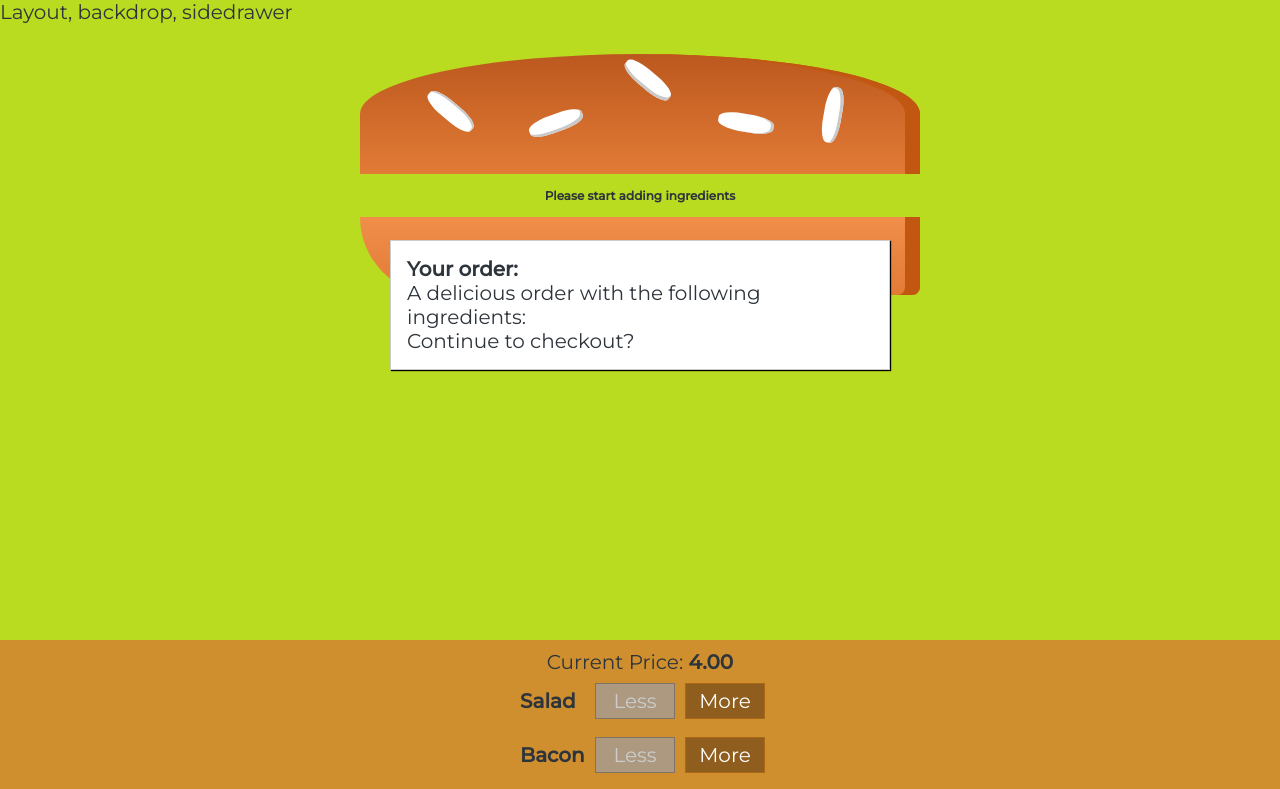
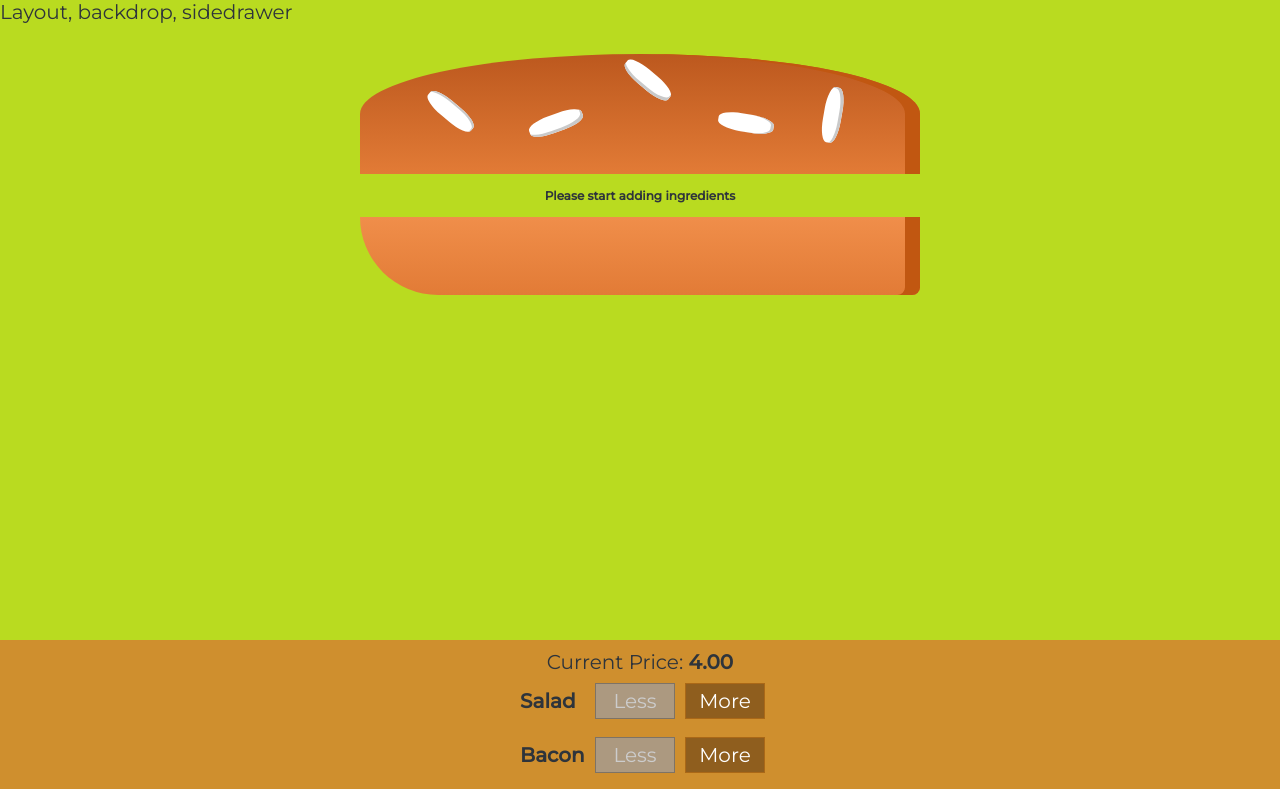
Before and after one commit to diego-c/react-complete-guide, a React app in the folder my-burger-app-basic/: page / in a window 1280 px wide. Shown: the top 789 px of the page. Built offline with nearby package versions, Linux system fonts and the light colour scheme.

Commit message:
section 8 lecture 122

```diff
--- a/my-burger-app-basic/src/components/Burger/BuildControls/BuildControls.js
+++ b/my-burger-app-basic/src/components/Burger/BuildControls/BuildControls.js
@@ -22,7 +22,8 @@ const buildControls = props => (
         )) }
         <button
         disabled = { props.isDisabled }
-        className = { classes.OrderButton }>ORDER NOW!</button>
+        className = { classes.OrderButton }
+        onClick = { props.purchase }>ORDER NOW!</button>
     </div>
 );
 
--- a/my-burger-app-basic/src/components/UI/Modal/Modal.js
+++ b/my-burger-app-basic/src/components/UI/Modal/Modal.js
@@ -2,7 +2,12 @@ import React from 'react';
 import classes from './Modal.css';
 
 const modal = props => (
-    <div className = { classes.Modal }>
+    <div
+    className = { classes.Modal }
+    style = {{
+        transform: props.show ? 'translateY(0)' : 'translateY(-100vh)',
+        opacity: props.show ? '1' : '0'
+    }}>
         { props.children }
     </div>
 );
--- a/my-burger-app-basic/src/containers/BurgerBuilder/BurgerBuilder.js
+++ b/my-burger-app-basic/src/containers/BurgerBuilder/BurgerBuilder.js
@@ -21,7 +21,12 @@ export default class BurgerBuilder extends Component {
             'bacon': 0
         },
         totalPrice: 4,
+        purchasing: false,
         purchasable: false
+    }
+
+    purchaseHandler = () => {
+        this.setState({ purchasing: true })
     }
 
     updatePurchaseState() {
@@ -67,8 +72,10 @@ export default class BurgerBuilder extends Component {
         if (!Object.values(disabledInfo).includes(false)) isDisabled = true;
         return (
             <Aux>
-                <Modal>
-                    <OrderSummary ingredients = { this.state.ingredients } />
+                <Modal show = { this.state.purchasing }>
+                    <OrderSummary
+                     ingredients = { this.state.ingredients }
+                    />
                 </Modal>
                 <Burger ingredients = { this.state.ingredients } />
                 <BuildControls
@@ -76,7 +83,8 @@ export default class BurgerBuilder extends Component {
                 ingredientRemoved = { this.removeIngredientHandler }
                 disabledInfo = { disabledInfo }
                 isDisabled = { isDisabled }
-                price = { this.state.totalPrice } />
+                price = { this.state.totalPrice }
+                purchase = { this.purchaseHandler } />
             </Aux>
         )
     }
```
